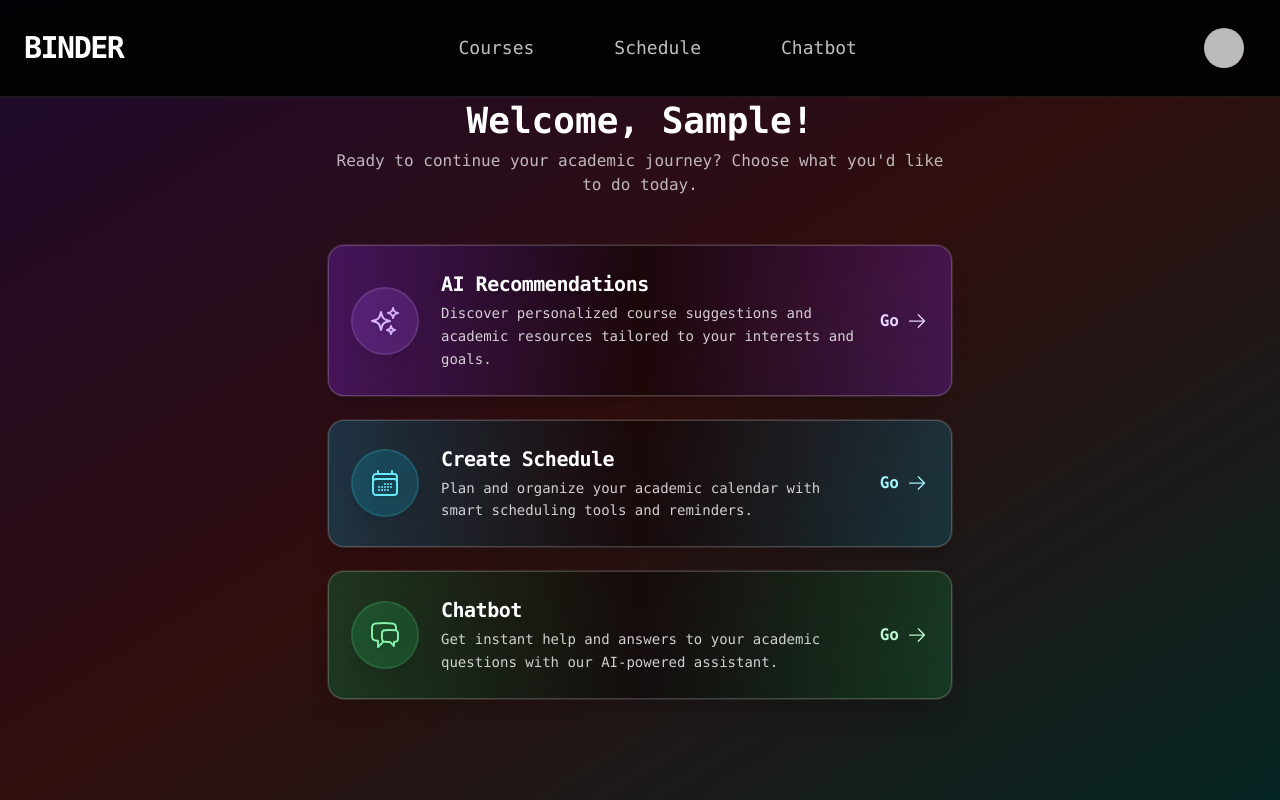
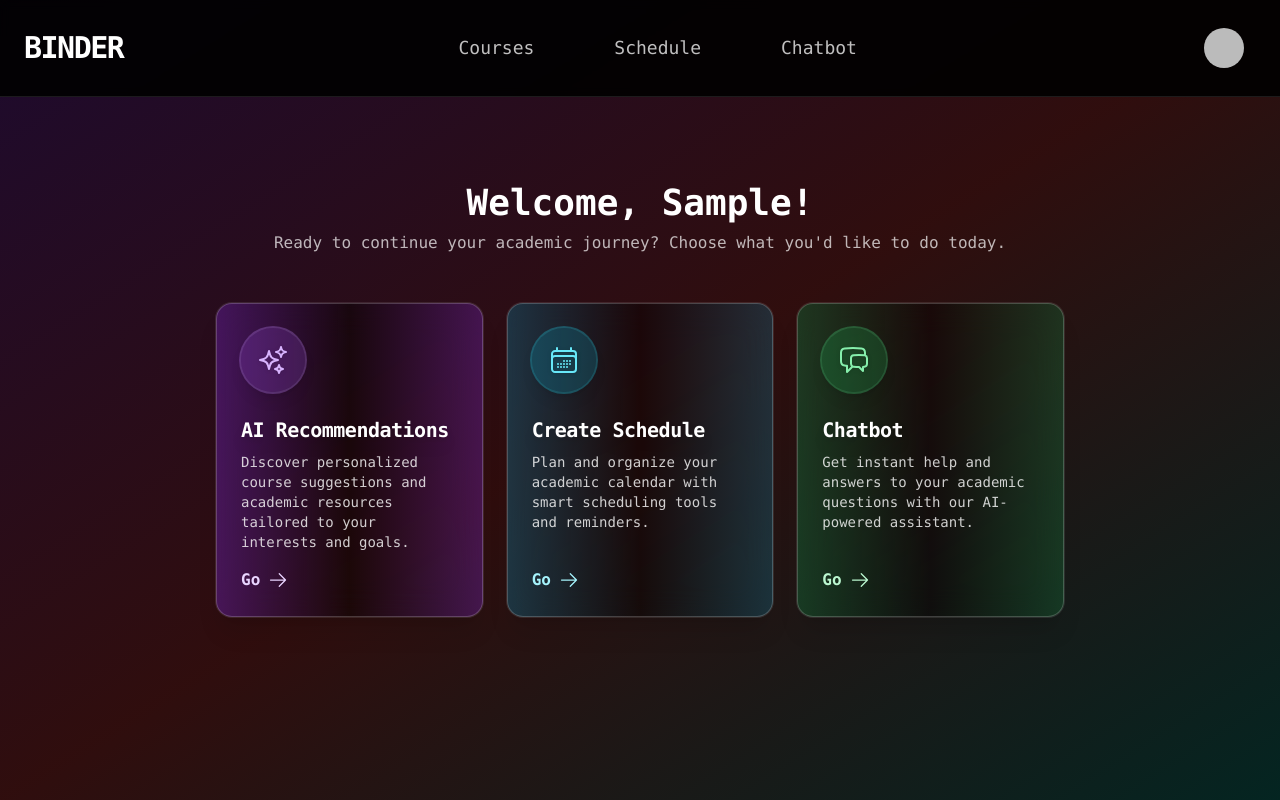
Before and after one commit to naviadepu/Binder, a Next.js app: page /dashboard in a window 1280 px wide. Built offline with nearby package versions, Linux system fonts and the light colour scheme; no server answers; sample sign-in values are in the browser's storage.

Commit message:
uniform dashbaord cards

```diff
--- a/app/dashboard/page.tsx
+++ b/app/dashboard/page.tsx
@@ -54,57 +54,60 @@ const Dashboard: React.FC = () => {
 
   return (
     <div className="flex flex-col items-center justify-center min-h-screen w-full">
-      <div className="w-full max-w-2xl px-6 py-12">
-        <div className="mb-12 text-center">
-          <h1 className="text-4xl font-bold mb-2">Welcome, {getUserDisplayName()}!</h1>
-          <p className="text-base text-white/70">Ready to continue your academic journey? Choose what you'd like to do today.</p>
+      <div className="w-full max-w-4xl px-4 sm:px-6 py-8 sm:py-12">
+        <div className="mb-8 sm:mb-12 text-center">
+          <h1 className="text-3xl sm:text-4xl font-bold mb-2">Welcome, {getUserDisplayName()}!</h1>
+          <p className="text-sm sm:text-base text-white/70">Ready to continue your academic journey? Choose what you'd like to do today.</p>
         </div>
-        <div className="flex flex-col space-y-6 w-full">
+
+        <div className="grid grid-cols-1 sm:grid-cols-2 lg:grid-cols-3 gap-4 sm:gap-6 w-full">
           {/* AI Recommendations Card */}
           <Link href="/courses" className="group">
-            <div className="flex flex-row items-center border border-white/20 rounded-2xl bg-gradient-to-r from-purple-900/60 via-black/40 to-purple-800/40 backdrop-blur-lg p-6 shadow-xl transition hover:scale-[1.02] hover:border-purple-400/60 hover:shadow-purple-500/30 ring-1 ring-white/10">
-              <div className="flex items-center justify-center w-16 h-16 rounded-full bg-purple-500/20 group-hover:bg-purple-500/40 transition shadow-lg ring-2 ring-purple-400/30 mr-6">
-                <SparklesIcon className="w-8 h-8 text-purple-300 drop-shadow" />
+            <div className="h-full flex flex-col border border-white/20 rounded-2xl bg-gradient-to-r from-purple-900/60 via-black/40 to-purple-800/40 backdrop-blur-lg p-4 sm:p-6 shadow-xl transition hover:scale-[1.02] hover:border-purple-400/60 hover:shadow-purple-500/30 ring-1 ring-white/10">
+              <div className="flex items-center justify-center w-12 h-12 sm:w-16 sm:h-16 rounded-full bg-purple-500/20 group-hover:bg-purple-500/40 transition shadow-lg ring-2 ring-purple-400/30 mb-4 sm:mb-6">
+                <SparklesIcon className="w-6 h-6 sm:w-8 sm:h-8 text-purple-300 drop-shadow" />
               </div>
-              <div className="flex-1">
-                <h3 className="text-xl font-bold mb-1 text-white drop-shadow-lg tracking-tight">AI Recommendations</h3>
-                <p className="text-white/80 text-sm leading-relaxed">Discover personalized course suggestions and academic resources tailored to your interests and goals.</p>
-              </div>
-              <div className="flex items-center ml-6 text-purple-200 group-hover:text-purple-300 transition font-semibold text-base">
-                <span className="mr-2">Go</span>
-                <ArrowRightIcon className="w-5 h-5" />
+              <div className="flex-1 flex flex-col">
+                <h3 className="text-lg sm:text-xl font-bold mb-2 text-white drop-shadow-lg tracking-tight">AI Recommendations</h3>
+                <p className="text-white/80 text-xs sm:text-sm leading-relaxed flex-1 mb-4">Discover personalized course suggestions and academic resources tailored to your interests and goals.</p>
+                <div className="flex items-center text-purple-200 group-hover:text-purple-300 transition font-semibold text-sm sm:text-base mt-auto">
+                  <span className="mr-2">Go</span>
+                  <ArrowRightIcon className="w-4 h-4 sm:w-5 sm:h-5" />
+                </div>
               </div>
             </div>
           </Link>
+
           {/* Create Schedule Card */}
           <Link href="/schedule" className="group">
-            <div className="flex flex-row items-center border border-white/20 rounded-2xl bg-gradient-to-r from-cyan-900/60 via-black/40 to-cyan-800/40 backdrop-blur-lg p-6 shadow-xl transition hover:scale-[1.02] hover:border-cyan-400/60 hover:shadow-cyan-500/30 ring-1 ring-white/10">
-              <div className="flex items-center justify-center w-16 h-16 rounded-full bg-cyan-500/20 group-hover:bg-cyan-500/40 transition shadow-lg ring-2 ring-cyan-400/30 mr-6">
-                <CalendarDaysIcon className="w-8 h-8 text-cyan-300 drop-shadow" />
+            <div className="h-full flex flex-col border border-white/20 rounded-2xl bg-gradient-to-r from-cyan-900/60 via-black/40 to-cyan-800/40 backdrop-blur-lg p-4 sm:p-6 shadow-xl transition hover:scale-[1.02] hover:border-cyan-400/60 hover:shadow-cyan-500/30 ring-1 ring-white/10">
+              <div className="flex items-center justify-center w-12 h-12 sm:w-16 sm:h-16 rounded-full bg-cyan-500/20 group-hover:bg-cyan-500/40 transition shadow-lg ring-2 ring-cyan-400/30 mb-4 sm:mb-6">
+                <CalendarDaysIcon className="w-6 h-6 sm:w-8 sm:h-8 text-cyan-300 drop-shadow" />
               </div>
-              <div className="flex-1">
-                <h3 className="text-xl font-bold mb-1 text-white drop-shadow-lg tracking-tight">Create Schedule</h3>
-                <p className="text-white/80 text-sm leading-relaxed">Plan and organize your academic calendar with smart scheduling tools and reminders.</p>
-              </div>
-              <div className="flex items-center ml-6 text-cyan-200 group-hover:text-cyan-300 transition font-semibold text-base">
-                <span className="mr-2">Go</span>
-                <ArrowRightIcon className="w-5 h-5" />
+              <div className="flex-1 flex flex-col">
+                <h3 className="text-lg sm:text-xl font-bold mb-2 text-white drop-shadow-lg tracking-tight">Create Schedule</h3>
+                <p className="text-white/80 text-xs sm:text-sm leading-relaxed flex-1 mb-4">Plan and organize your academic calendar with smart scheduling tools and reminders.</p>
+                <div className="flex items-center text-cyan-200 group-hover:text-cyan-300 transition font-semibold text-sm sm:text-base mt-auto">
+                  <span className="mr-2">Go</span>
+                  <ArrowRightIcon className="w-4 h-4 sm:w-5 sm:h-5" />
+                </div>
               </div>
             </div>
           </Link>
+
           {/* Chatbot Card */}
           <Link href="/chat" className="group">
-            <div className="flex flex-row items-center border border-white/20 rounded-2xl bg-gradient-to-r from-green-900/60 via-black/40 to-green-800/40 backdrop-blur-lg p-6 shadow-xl transition hover:scale-[1.02] hover:border-green-400/60 hover:shadow-green-500/30 ring-1 ring-white/10">
-              <div className="flex items-center justify-center w-16 h-16 rounded-full bg-green-500/20 group-hover:bg-green-500/40 transition shadow-lg ring-2 ring-green-400/30 mr-6">
-                <ChatBubbleLeftRightIcon className="w-8 h-8 text-green-300 drop-shadow" />
+            <div className="h-full flex flex-col border border-white/20 rounded-2xl bg-gradient-to-r from-green-900/60 via-black/40 to-green-800/40 backdrop-blur-lg p-4 sm:p-6 shadow-xl transition hover:scale-[1.02] hover:border-green-400/60 hover:shadow-green-500/30 ring-1 ring-white/10">
+              <div className="flex items-center justify-center w-12 h-12 sm:w-16 sm:h-16 rounded-full bg-green-500/20 group-hover:bg-green-500/40 transition shadow-lg ring-2 ring-green-400/30 mb-4 sm:mb-6">
+                <ChatBubbleLeftRightIcon className="w-6 h-6 sm:w-8 sm:h-8 text-green-300 drop-shadow" />
               </div>
-              <div className="flex-1">
-                <h3 className="text-xl font-bold mb-1 text-white drop-shadow-lg tracking-tight">Chatbot</h3>
-                <p className="text-white/80 text-sm leading-relaxed">Get instant help and answers to your academic questions with our AI-powered assistant.</p>
-              </div>
-              <div className="flex items-center ml-6 text-green-200 group-hover:text-green-300 transition font-semibold text-base">
-                <span className="mr-2">Go</span>
-                <ArrowRightIcon className="w-5 h-5" />
+              <div className="flex-1 flex flex-col">
+                <h3 className="text-lg sm:text-xl font-bold mb-2 text-white drop-shadow-lg tracking-tight">Chatbot</h3>
+                <p className="text-white/80 text-xs sm:text-sm leading-relaxed flex-1 mb-4">Get instant help and answers to your academic questions with our AI-powered assistant.</p>
+                <div className="flex items-center text-green-200 group-hover:text-green-300 transition font-semibold text-sm sm:text-base mt-auto">
+                  <span className="mr-2">Go</span>
+                  <ArrowRightIcon className="w-4 h-4 sm:w-5 sm:h-5" />
+                </div>
               </div>
             </div>
           </Link>
```
